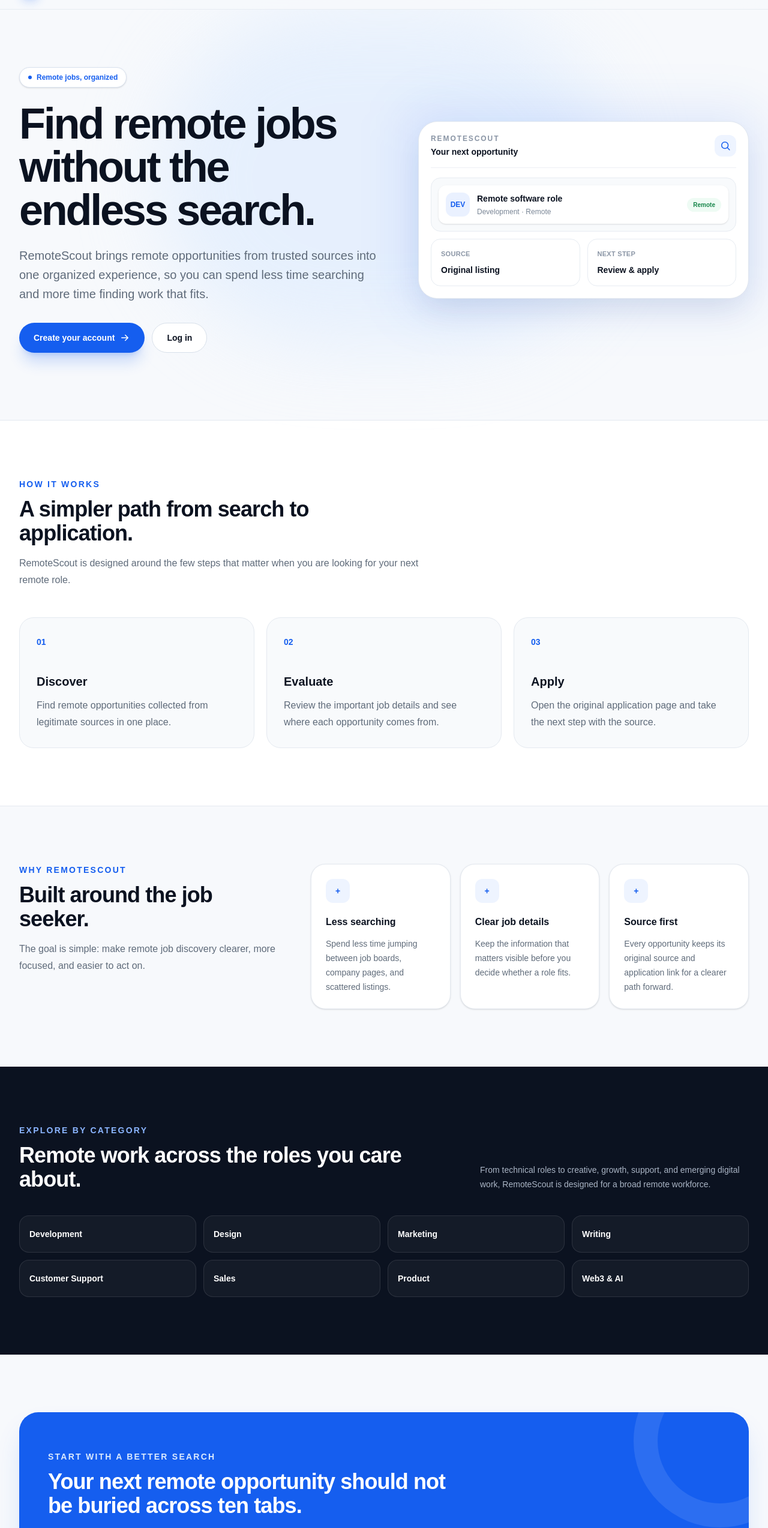
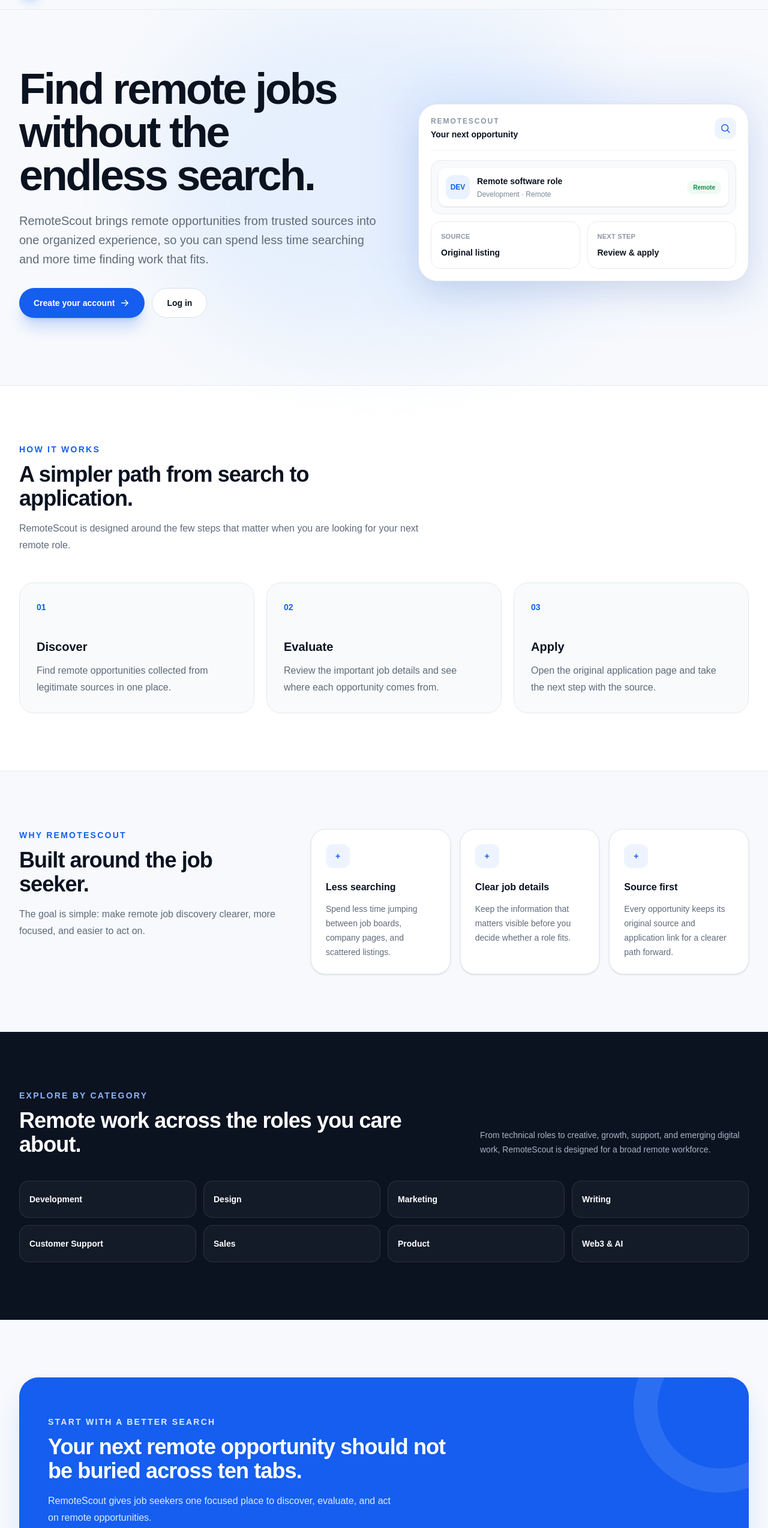
Before and after one commit to Thomas302-star/RemoteScout, a Next.js app: page / in a window 1280 px wide. Shown: the part 59-2606 px from the top of the page at 60% size. Built offline with nearby package versions, Linux system fonts and the light colour scheme.

Commit message:
fix: remove landing page tagline

```diff
--- a/components/marketing/landing-page.tsx
+++ b/components/marketing/landing-page.tsx
@@ -92,10 +92,6 @@
         <div className="pointer-events-none absolute left-1/2 top-0 h-[560px] w-[760px] -translate-x-1/2 rounded-full bg-[#dbeafe] blur-3xl opacity-60" />
         <div className="relative mx-auto grid max-w-7xl gap-14 px-5 pb-20 pt-16 lg:grid-cols-[1.05fr_.95fr] lg:items-center lg:px-8 lg:pb-28 lg:pt-24">
           <div>
-            <div className="mb-6 inline-flex items-center gap-2 rounded-full border border-[#d9e2ef] bg-white px-3.5 py-2 text-xs font-semibold text-[#155eef] shadow-sm">
-              <span className="size-1.5 rounded-full bg-[#155eef]" />
-              Remote jobs, organized
-            </div>
             <h1 className="max-w-3xl text-5xl font-black tracking-[-0.045em] sm:text-6xl lg:text-7xl">
               Find remote jobs without the endless search.
             </h1>
@@ -213,7 +209,7 @@
             <div className="relative max-w-2xl">
               <p className="text-sm font-bold uppercase tracking-[0.16em] text-[#dbeafe]">Start with a better search</p>
               <h2 className="mt-3 text-3xl font-black tracking-tight sm:text-4xl">Your next remote opportunity should not be buried across ten tabs.</h2>
-              <p className="mt-4 max-w-xl leading-7 text-[#dbeafe]">RemoteScout is being built to give job seekers one focused place to discover, evaluate, and act on remote opportunities.</p>
+              <p className="mt-4 max-w-xl leading-7 text-[#dbeafe]">RemoteScout gives job seekers one focused place to discover, evaluate, and act on remote opportunities.</p>
               <div className="mt-8 flex flex-col gap-3 sm:flex-row">
                 <Link href="/signup" className="inline-flex items-center justify-center gap-2 rounded-full bg-white px-6 py-3.5 text-sm font-bold !text-[#155eef] transition hover:-translate-y-0.5">
                   <span className="text-[#155eef]">Create your account</span> <ArrowIcon />
```
